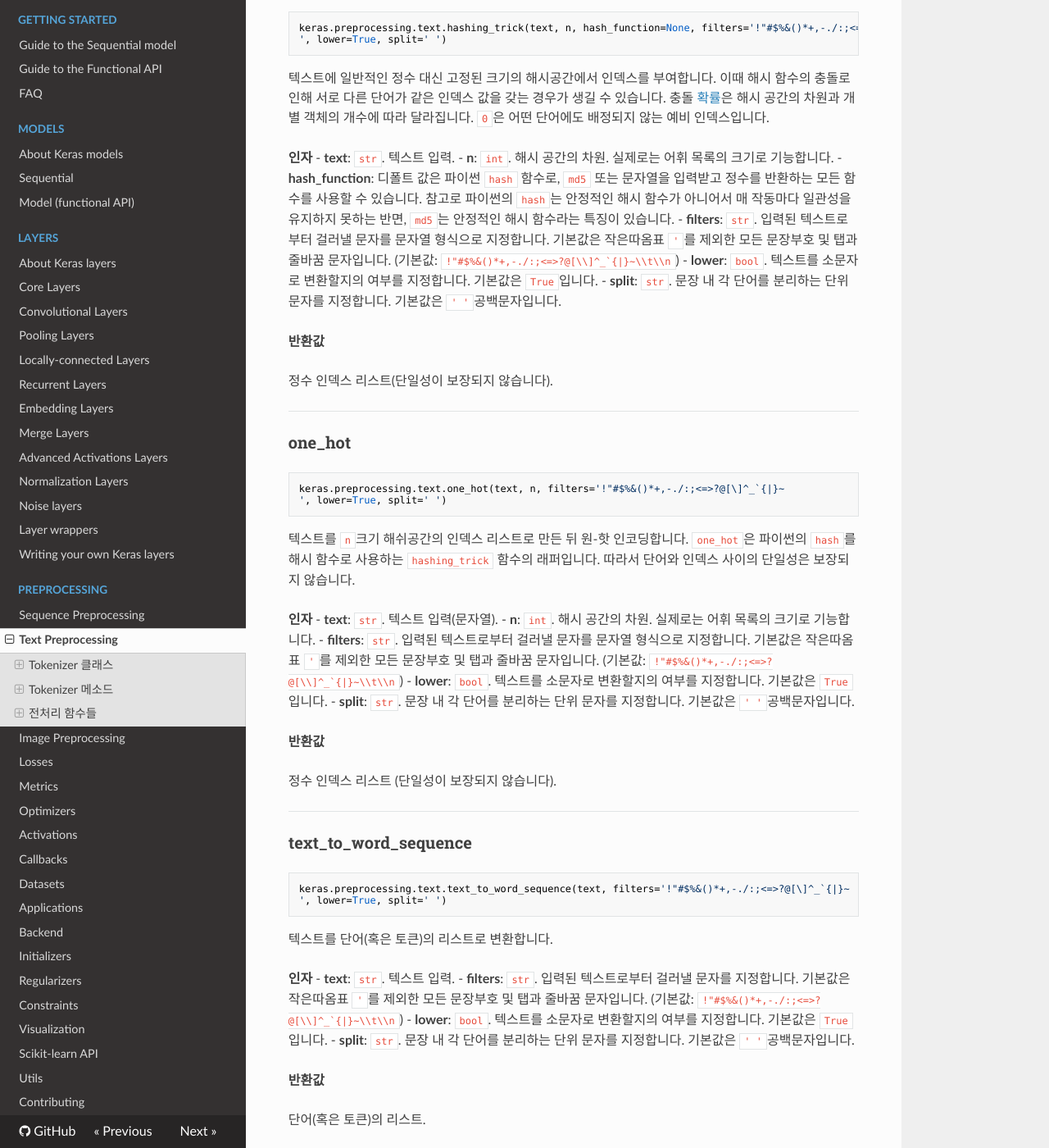
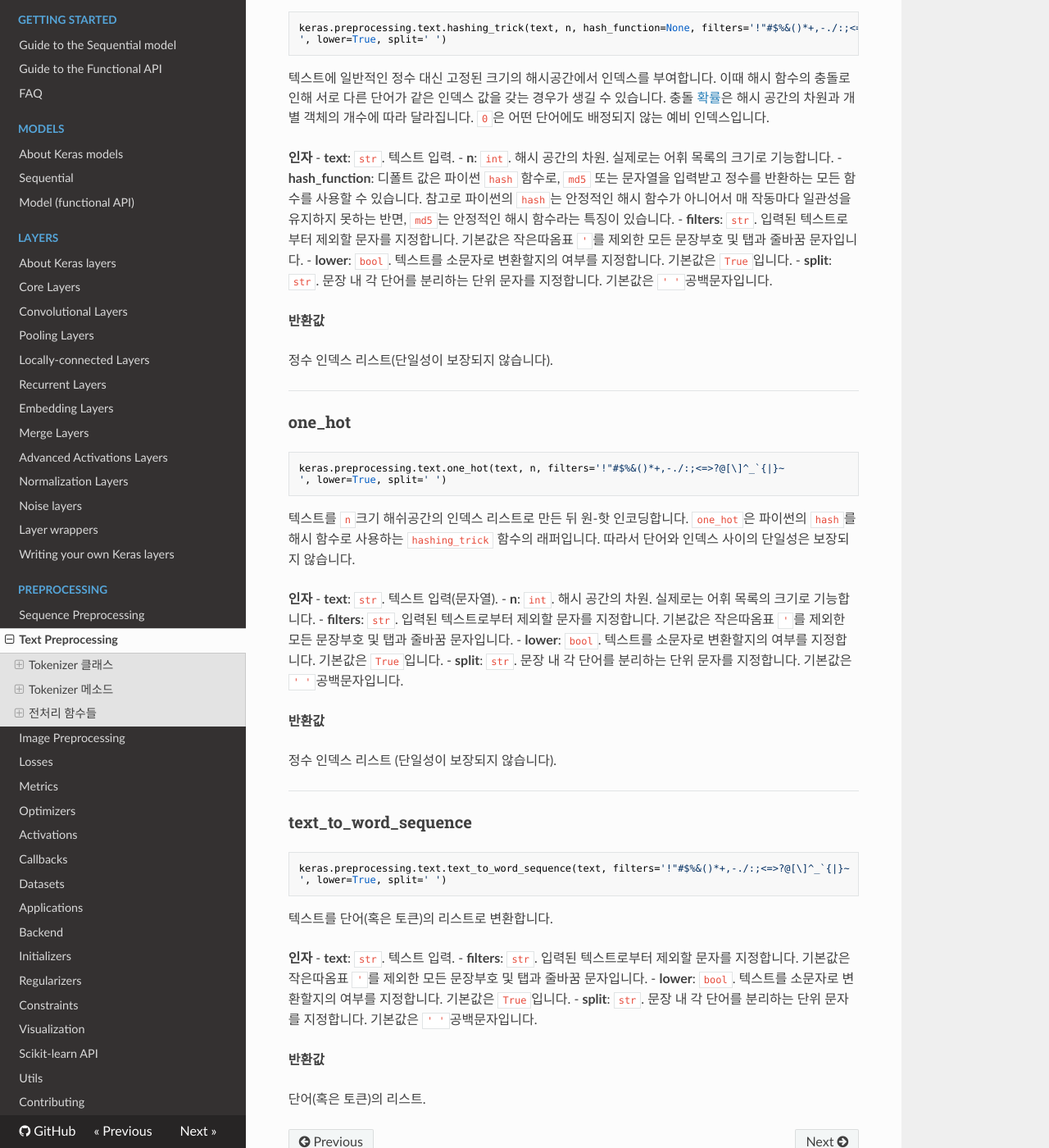
Before and after one commit to keras-team/keras-docs-ko, an MkDocs documentation site: the page built from sources/preprocessing/text.md, in a window 1280 px wide and 1400 px high, scrolled down 5236 px. Shown: the whole window at 82% size. Built offline with MkDocs 1.6.1, drawn with Linux system fonts in a browser that asks for light colours; nearby versions of some CDN libraries; some of the changed text lies outside the part shown.

Commit message:
Update text.md

````diff
--- a/sources/preprocessing/text.md
+++ b/sources/preprocessing/text.md
@@ -11,12 +11,12 @@ keras.preprocessing.text.Tokenizer(num_words=None, filters='!"#$%&()*+,-./:;<=>?
 ```
 텍스트 토큰화 도구 클래스입니다.
 
-`Tokenizer` 클래스는 텍스트 말뭉치<sub>corpus</sub>로부터 단어를 추출하고 정수 인덱스를 부여하여 딕셔너리 형식의 목록을 생성합니다. 이 목록을 바탕으로 문장 입력을 각 단어의 인덱스 숫자로 이루어진 리스트로 변환하며, 반대로 인덱스 리스트를 입력할 경우 문장으로 변환합니다. 또한 문장별 단어의 등장 여부나 횟수, 비율, TF-IDF 등을 나타내는 행렬을 생성할 수 있습니다. 이와 같은 처리는 `Tokenizer` 아래의 개별 메소드에 의해 이루어지며, `Tokenizer` 클래스는 말뭉치의 토큰화에 필요한 각종 설정값을 지정합니다.
+`Tokenizer` 클래스는 텍스트 말뭉치<sub>corpus</sub>로부터 단어를 추출하고 정수 인덱스를 부여하여 딕셔너리 형식의 목록을 생성합니다. 이 목록을 바탕으로 문장 입력을 각 단어의 인덱스 숫자로 이루어진 리스트로 변환하며, 반대로 인덱스 리스트를 입력할 경우 문장으로 변환합니다. 또한 문장별 단어의 등장 여부나 횟수, 비율, TF-IDF 등을 나타내는 행렬을 생성할 수 있습니다. 이와 같은 처리는 `Tokenizer`의 하위 메소드에 의해 이루어지며, `Tokenizer` 클래스는 말뭉치의 토큰화에 필요한 각종 설정값을 지정합니다.
 
 __인자__
 
 - __num_words__: `int`. 사용할 단어 개수의 최대값. 가장 빈번하게 사용되는 `num_words`개의 단어만 보존합니다. `0`은 어떤 단어에도 배정되지 않는 예비 인덱스 값이기 때문에, 입력된 말뭉치 가운데 실제로 보존되는 단어의 개수는 `num_words-1`개가 됩니다.
-- __filters__: `str`. 입력된 텍스트로부터 걸러낼 문자를 지정합니다. 기본값은 작은따옴표 `'`를 제외한 모든 문장부호<sub>punctuation</sub> 및 탭과 줄바꿈 문자입니다.
+- __filters__: `str`. 입력된 텍스트로부터 제외할 문자를 지정합니다. 기본값은 작은따옴표 `'`를 제외한 모든 문장부호 및 탭과 줄바꿈 문자입니다.
 - __lower__: `bool`. 텍스트를 소문자로 변환할지의 여부를 지정합니다. 기본값은 `True`입니다.
 - __split__: `str`. 문장 내 각 단어를 분리하는 단위 문자를 지정합니다. 기본값은 `' '`공백문자입니다.
 - __char_level__: `bool`. 참인 경우 단어 대신 `a, z, 0, 9`와 같은 각각의 문자를 별개의 토큰으로 처리합니다.
@@ -182,7 +182,7 @@ __인자__
 - __text__: `str`. 텍스트 입력.
 - __n__: `int`. 해시 공간의 차원. 실제로는 어휘 목록의 크기로 기능합니다.
 - __hash_function__: 디폴트 값은 파이썬 `hash` 함수로, `md5` 또는 문자열을 입력받고 정수를 반환하는 모든 함수를 사용할 수 있습니다. 참고로 파이썬의 `hash`는 안정적인 해시 함수가 아니어서 매 작동마다 일관성을 유지하지 못하는 반면, `md5`는 안정적인 해시 함수라는 특징이 있습니다.
-- __filters__: `str`. 입력된 텍스트로부터 걸러낼 문자를 문자열 형식으로 지정합니다. 기본값은 작은따옴표 `'`를 제외한 모든 문장부호 및 탭과 줄바꿈 문자입니다. (기본값: ``!"#$%&()*+,-./:;<=>?@[\\]^_`{|}~\\t\\n``)
+- __filters__: `str`. 입력된 텍스트로부터 제외할 문자를 지정합니다. 기본값은 작은따옴표 `'`를 제외한 모든 문장부호 및 탭과 줄바꿈 문자입니다.
 - __lower__: `bool`. 텍스트를 소문자로 변환할지의 여부를 지정합니다. 기본값은 `True`입니다.
 - __split__: `str`. 문장 내 각 단어를 분리하는 단위 문자를 지정합니다. 기본값은 `' '`공백문자입니다.
 
@@ -202,7 +202,7 @@ keras.preprocessing.text.one_hot(text, n, filters='!"#$%&()*+,-./:;<=>?@[\]^_`{|
 __인자__
 - __text__: `str`. 텍스트 입력(문자열).
 - __n__: `int`. 해시 공간의 차원. 실제로는 어휘 목록의 크기로 기능합니다.
-- __filters__: `str`. 입력된 텍스트로부터 걸러낼 문자를 문자열 형식으로 지정합니다. 기본값은 작은따옴표 `'`를 제외한 모든 문장부호 및 탭과 줄바꿈 문자입니다. (기본값: ``!"#$%&()*+,-./:;<=>?@[\\]^_`{|}~\\t\\n``)
+- __filters__: `str`. 입력된 텍스트로부터 제외할 문자를 지정합니다. 기본값은 작은따옴표 `'`를 제외한 모든 문장부호 및 탭과 줄바꿈 문자입니다.
 - __lower__: `bool`. 텍스트를 소문자로 변환할지의 여부를 지정합니다. 기본값은 `True`입니다.
 - __split__: `str`. 문장 내 각 단어를 분리하는 단위 문자를 지정합니다. 기본값은 `' '`공백문자입니다.
 
@@ -221,7 +221,7 @@ keras.preprocessing.text.text_to_word_sequence(text, filters='!"#$%&()*+,-./:;<=
 
 __인자__
 - __text__: `str`. 텍스트 입력.
-- __filters__: `str`. 입력된 텍스트로부터 걸러낼 문자를 지정합니다. 기본값은 작은따옴표 `'`를 제외한 모든 문장부호 및 탭과 줄바꿈 문자입니다. (기본값: ``!"#$%&()*+,-./:;<=>?@[\\]^_`{|}~\\t\\n``)
+- __filters__: `str`. 입력된 텍스트로부터 제외할 문자를 지정합니다. 기본값은 작은따옴표 `'`를 제외한 모든 문장부호 및 탭과 줄바꿈 문자입니다.
 - __lower__: `bool`. 텍스트를 소문자로 변환할지의 여부를 지정합니다. 기본값은 `True`입니다.
 - __split__: `str`. 문장 내 각 단어를 분리하는 단위 문자를 지정합니다. 기본값은 `' '`공백문자입니다.
 
````
